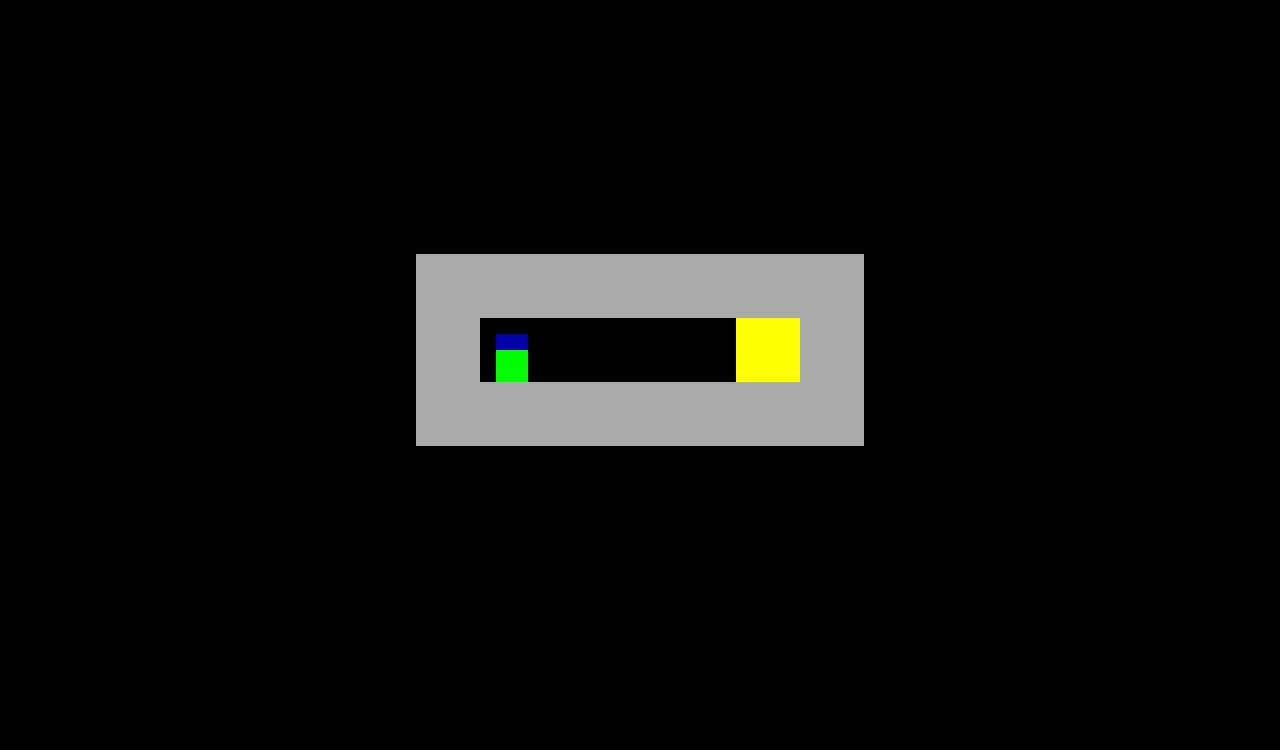
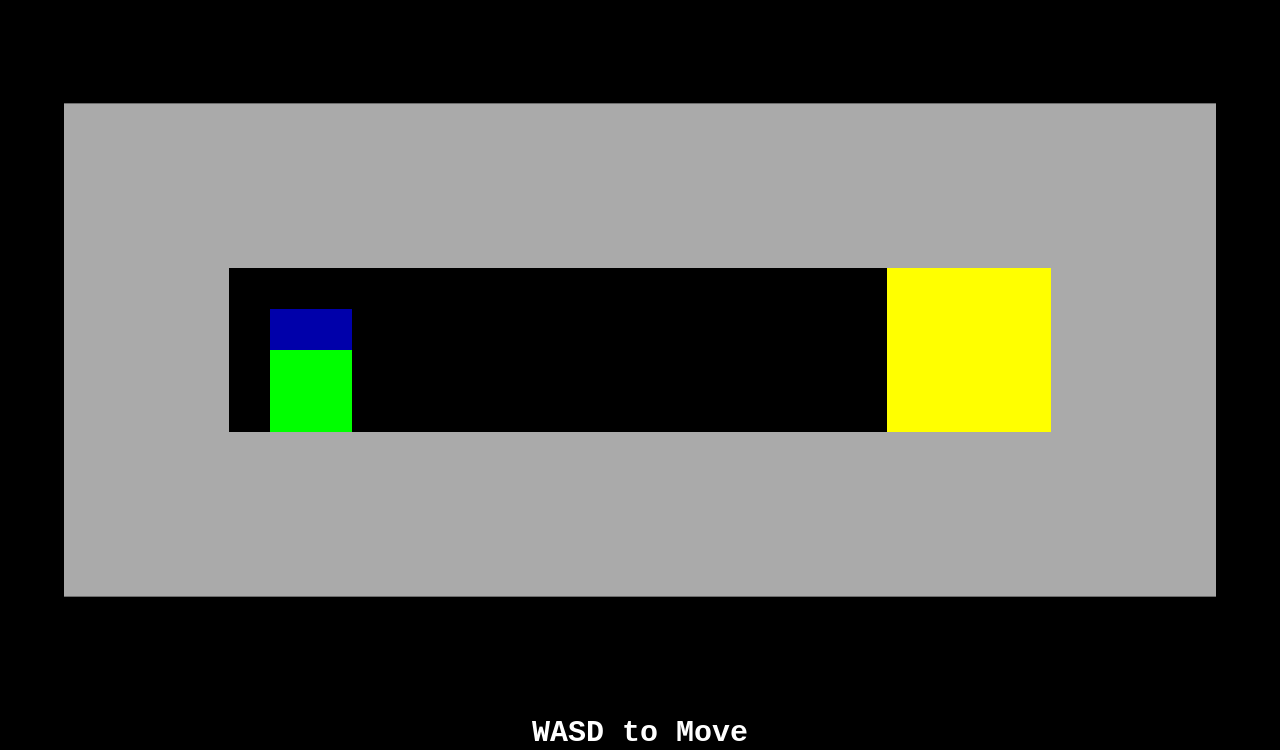
Before and after one commit to RickyOwings/simple-box-platformer, a website built with Vite: page index.html in a window 1280 px wide. Shown: the part 50-800 px from the top of the page. Built offline with nearby package versions, Linux system fonts and the light colour scheme.

Commit message:
try commit

```diff
--- a/game.js
+++ b/game.js
@@ -5,30 +5,6 @@ canvas.width = CANVAS_WIDTH;
 canvas.height = CANVAS_HEIGHT;
 const ctx = canvas.getContext("2d");
 document.body.appendChild(canvas);
-const MAP = [
-  [1, 1, 1, 1, 1, 1, 1, 1, 1, 1, 1, 1, 1, 1, 1, 1, 1, 1, 1, 1, 1, 1, 1, 1, 1, 1, 1, 1, 1, 1],
-  [1, 0, 0, 0, 3, 0, 0, 0, 3, 0, 0, 0, 3, 0, 0, 0, 0, 0, 0, 0, 0, 0, 0, 0, 1, 0, 0, 0, 1, 1],
-  [1, 0, 1, 0, 3, 0, 1, 0, 3, 0, 1, 0, 3, 0, 0, 0, 0, 0, 0, 0, 0, 0, 1, 0, 1, 0, 1, 0, 1, 1],
-  [1, 0, 1, 0, 3, 0, 1, 0, 3, 0, 1, 0, 3, 0, 1, 0, 0, 1, 0, 0, 0, 0, 3, 0, 1, 0, 1, 0, 1, 1],
-  [1, 0, 1, 0, 3, 0, 1, 0, 3, 0, 1, 0, 3, 0, 1, 0, 0, 0, 0, 0, 0, 0, 3, 0, 1, 0, 1, 0, 1, 1],
-  [1, 0, 1, 0, 3, 0, 1, 0, 3, 0, 1, 0, 3, 0, 1, 0, 0, 0, 0, 0, 1, 0, 3, 0, 1, 0, 1, 0, 1, 1],
-  [3, 0, 3, 0, 3, 0, 1, 0, 3, 0, 1, 0, 3, 0, 1, 0, 0, 0, 0, 0, 0, 0, 3, 0, 1, 0, 1, 0, 1, 1],
-  [3, 0, 3, 0, 3, 0, 1, 0, 3, 0, 1, 0, 3, 0, 1, 0, 0, 0, 0, 0, 0, 0, 3, 0, 1, 0, 1, 0, 1, 1],
-  [3, 4, 3, 0, 0, 0, 1, 0, 0, 0, 1, 0, 0, 0, 1, 0, 0, 0, 0, 0, 0, 0, 3, 0, 0, 0, 1, 2, 1, 1],
-  [1, 1, 1, 1, 1, 1, 1, 1, 1, 1, 1, 1, 1, 1, 1, 3, 3, 3, 3, 3, 3, 3, 1, 1, 1, 1, 1, 1, 1, 1]
-];
-const MAP_01 = [
-  [1, 1, 1, 1, 1, 1, 1, 1, 1, 1, 1, 1, 1, 1, 1, 1, 1, 1, 1, 1, 1, 1, 1, 1, 1, 1, 1, 1, 1, 1],
-  [1, 4, 0, 0, 0, 0, 0, 0, 0, 0, 0, 0, 0, 0, 0, 0, 0, 0, 0, 0, 0, 0, 0, 0, 0, 0, 0, 0, 2, 1],
-  [1, 1, 1, 1, 1, 0, 0, 0, 0, 0, 0, 0, 0, 0, 0, 0, 0, 0, 0, 0, 0, 0, 0, 0, 0, 0, 1, 1, 1, 1],
-  [1, 1, 1, 1, 1, 0, 0, 0, 0, 0, 0, 0, 0, 0, 0, 0, 0, 0, 0, 0, 0, 0, 0, 0, 0, 0, 0, 0, 0, 1],
-  [1, 1, 1, 1, 1, 0, 0, 0, 0, 0, 0, 0, 0, 0, 0, 0, 0, 0, 0, 0, 0, 0, 0, 0, 0, 0, 0, 0, 0, 1],
-  [1, 1, 1, 1, 1, 0, 0, 0, 1, 0, 1, 0, 0, 1, 0, 0, 1, 0, 0, 0, 1, 0, 0, 0, 1, 0, 0, 0, 0, 1],
-  [1, 1, 1, 1, 1, 0, 0, 0, 0, 0, 0, 0, 0, 0, 0, 0, 0, 0, 0, 0, 0, 0, 0, 0, 0, 0, 0, 0, 0, 1],
-  [1, 1, 1, 1, 1, 0, 0, 0, 0, 0, 0, 0, 0, 0, 0, 0, 0, 0, 0, 0, 0, 0, 0, 0, 0, 0, 0, 0, 0, 1],
-  [1, 1, 1, 1, 1, 0, 0, 0, 0, 0, 0, 0, 0, 0, 0, 0, 0, 0, 0, 0, 0, 0, 0, 0, 0, 0, 0, 0, 0, 1],
-  [1, 1, 1, 1, 1, 3, 3, 3, 3, 3, 3, 3, 3, 3, 3, 3, 3, 3, 3, 3, 3, 3, 3, 3, 3, 3, 3, 3, 3, 1]
-];
 const LEVEL_01 = [
   [1, 1, 1, 1, 1, 1, 1],
   [1, 4, 0, 0, 0, 2, 1],
@@ -106,13 +82,85 @@ const LEVEL_08 = [
   [3, 4, 3, 0, 0, 0, 1, 0, 0, 0, 1, 0, 0, 0, 1, 0, 0, 0, 0, 0, 0, 0, 3, 0, 0, 0, 1, 2, 1, 1],
   [1, 1, 1, 1, 1, 1, 1, 1, 1, 1, 1, 1, 1, 1, 1, 3, 3, 3, 3, 3, 3, 3, 1, 1, 1, 1, 1, 1, 1, 1]
 ];
-const MAPS = [LEVEL_01, LEVEL_02, LEVEL_03, LEVEL_04, LEVEL_05, LEVEL_06, LEVEL_07, LEVEL_08];
+const LEVEL_09 = [
+  [0, 0, 0, 0, 0, 0, 0, 0, 0, 1, 1, 1, 1, 1, 1, 1],
+  [0, 0, 0, 0, 0, 0, 0, 0, 0, 1, 2, 0, 0, 0, 0, 3],
+  [0, 0, 0, 0, 0, 0, 0, 0, 0, 1, 1, 1, 1, 0, 0, 3],
+  [0, 0, 0, 0, 0, 0, 0, 0, 0, 0, 0, 0, 1, 0, 0, 3],
+  [0, 0, 0, 0, 0, 0, 0, 0, 0, 0, 0, 0, 1, 0, 0, 1],
+  [0, 0, 0, 0, 0, 0, 0, 0, 0, 0, 0, 0, 3, 0, 0, 1],
+  [0, 0, 0, 0, 0, 0, 0, 0, 0, 0, 0, 0, 3, 0, 0, 1],
+  [0, 0, 0, 0, 0, 0, 0, 0, 0, 0, 0, 0, 1, 0, 0, 1],
+  [0, 0, 0, 0, 0, 0, 0, 0, 0, 0, 0, 0, 1, 0, 0, 3],
+  [0, 0, 0, 0, 0, 0, 0, 0, 0, 0, 0, 0, 1, 0, 0, 3],
+  [0, 0, 0, 0, 0, 0, 0, 0, 0, 0, 0, 0, 1, 0, 0, 1],
+  [0, 0, 0, 0, 0, 0, 0, 0, 0, 0, 0, 0, 3, 0, 0, 1],
+  [0, 0, 0, 0, 0, 0, 0, 0, 0, 0, 0, 0, 3, 0, 0, 1],
+  [0, 0, 0, 0, 0, 0, 0, 0, 0, 0, 0, 0, 1, 0, 0, 1],
+  [0, 0, 0, 0, 0, 0, 0, 0, 0, 0, 0, 0, 1, 0, 0, 3],
+  [1, 1, 1, 1, 1, 1, 1, 1, 1, 1, 1, 1, 1, 0, 0, 3],
+  [1, 4, 0, 0, 0, 0, 0, 0, 0, 0, 0, 0, 0, 0, 0, 3],
+  [1, 1, 1, 1, 1, 1, 1, 1, 1, 1, 1, 1, 1, 1, 1, 1]
+];
+const LEVEL_10 = [
+  [1, 1, 1, 1, 1, 1, 1, 1],
+  [1, 4, 0, 0, 0, 0, 0, 1],
+  [1, 1, 1, 1, 1, 1, 0, 1],
+  [0, 0, 0, 0, 0, 1, 0, 1],
+  [0, 0, 0, 0, 0, 1, 0, 1],
+  [0, 0, 0, 0, 0, 1, 0, 1],
+  [0, 0, 0, 0, 0, 1, 0, 1],
+  [0, 0, 0, 0, 0, 1, 0, 1],
+  [0, 0, 0, 0, 0, 1, 3, 1],
+  [0, 0, 0, 0, 0, 1, 2, 1]
+];
+const LEVEL_11 = [
+  [3, 3, 3, 3, 3, 3, 3, 3, 3, 3, 3, 3, 3, 3, 3, 3, 3, 3, 3, 3, 3, 3, 3, 3, 3, 3, 3],
+  [3, 0, 0, 0, 0, 0, 0, 0, 0, 0, 0, 0, 0, 0, 0, 0, 0, 0, 0, 0, 0, 0, 0, 0, 0, 0, 3],
+  [3, 0, 0, 0, 0, 0, 0, 0, 0, 0, 0, 0, 0, 0, 0, 0, 0, 0, 0, 0, 0, 0, 0, 0, 0, 0, 3],
+  [3, 0, 0, 0, 0, 0, 0, 0, 0, 0, 0, 0, 0, 0, 0, 0, 0, 0, 0, 0, 0, 0, 0, 0, 0, 0, 3],
+  [1, 1, 1, 0, 0, 0, 0, 0, 0, 0, 0, 0, 0, 0, 0, 0, 0, 0, 0, 0, 0, 0, 0, 0, 1, 1, 1],
+  [1, 4, 0, 0, 0, 0, 0, 0, 0, 0, 0, 0, 0, 0, 0, 0, 0, 0, 0, 0, 0, 0, 0, 0, 0, 2, 1],
+  [1, 1, 1, 0, 0, 0, 0, 0, 0, 0, 0, 0, 0, 1, 0, 0, 0, 0, 0, 0, 0, 0, 0, 0, 1, 1, 1],
+  [3, 0, 0, 0, 0, 0, 0, 0, 0, 0, 0, 0, 0, 0, 0, 0, 0, 0, 0, 0, 0, 0, 0, 0, 0, 0, 3],
+  [3, 0, 0, 0, 0, 0, 0, 0, 0, 0, 0, 0, 0, 0, 0, 0, 0, 0, 0, 0, 0, 0, 0, 0, 0, 0, 3],
+  [3, 0, 0, 0, 0, 0, 0, 0, 0, 0, 0, 0, 0, 0, 0, 0, 0, 0, 0, 0, 0, 0, 0, 0, 0, 0, 3],
+  [3, 0, 0, 0, 0, 0, 0, 0, 0, 0, 0, 3, 0, 0, 0, 3, 0, 0, 0, 0, 0, 0, 0, 0, 0, 0, 3],
+  [3, 0, 0, 0, 0, 0, 0, 0, 0, 0, 0, 3, 0, 0, 0, 3, 0, 0, 0, 0, 0, 0, 0, 0, 0, 0, 3],
+  [3, 0, 0, 0, 0, 0, 0, 0, 0, 0, 0, 3, 0, 0, 0, 3, 0, 0, 0, 0, 0, 0, 0, 0, 0, 0, 3],
+  [3, 0, 0, 0, 0, 0, 0, 0, 3, 0, 0, 0, 0, 0, 0, 0, 0, 0, 3, 0, 0, 0, 0, 0, 0, 0, 3],
+  [3, 0, 0, 0, 0, 0, 0, 0, 0, 3, 0, 0, 0, 0, 0, 0, 0, 3, 0, 0, 0, 0, 0, 0, 0, 0, 3],
+  [3, 0, 0, 0, 0, 0, 0, 0, 0, 0, 3, 3, 3, 3, 3, 3, 3, 0, 0, 0, 0, 0, 0, 0, 0, 0, 3],
+  [3, 0, 0, 0, 0, 0, 0, 0, 0, 0, 0, 0, 0, 0, 0, 0, 0, 0, 0, 0, 0, 0, 0, 0, 0, 0, 3],
+  [3, 3, 3, 3, 3, 3, 3, 3, 3, 3, 3, 3, 3, 3, 3, 3, 3, 3, 3, 3, 3, 3, 3, 3, 3, 3, 3]
+];
+const MAPS = [
+  LEVEL_01,
+  LEVEL_02,
+  LEVEL_03,
+  LEVEL_04,
+  LEVEL_05,
+  LEVEL_06,
+  LEVEL_07,
+  LEVEL_08,
+  LEVEL_09,
+  LEVEL_10,
+  LEVEL_11
+];
 let mapIndex = 0;
 function generateMap(map) {
   let height = map.length * 16;
   let width = map[0].length * 16;
   canvas.width = width;
   canvas.height = height;
+  let wScale = window.innerWidth / canvas.width;
+  let hScale = window.innerHeight / canvas.height;
+  let scale = wScale < hScale ? wScale : hScale;
+  canvas.style.scale = `${scale * 0.9}`;
+  const label = document.getElementById("level");
+  if (label) {
+    label.innerHTML = `LEVEL_${mapIndex}`;
+  }
   for (let y = 0; y < map.length; y++) {
     for (let x = 0; x < map[y].length; x++) {
       switch (map[y][x]) {
--- a/index.html
+++ b/index.html
@@ -3,9 +3,10 @@
     <link rel="stylesheet" href="styles.css" media="all">
 </head>
 <body>
-    <div id="controls">
-        SOME PLATFORMER GAME <br>
-        WASD to move | Scroll Out to see more
+    <div id="title">
+        SOME PLATFORMER GAME
     </div>
+    <div id="level"></div>
+    <div id="controls">WASD to Move</div>
     <script type="module" src="game.js"></script>
 </body>
--- a/styles.css
+++ b/styles.css
@@ -1,5 +1,8 @@
 html,
 body {
+    font-family: 'Courier New';
+    font-weight: bold;
+    font-size: 30px;
     background-color: #000000;
     color: #ffffff;
     margin: 0;
@@ -11,15 +14,33 @@ body {
     height: 100dvh;
 }
 
-#controls {
+#title {
+    z-index: 255;
     text-align: center;
     position: absolute;
     top: 0;
-    font-size: 20px;
+    color: white;
+}
+
+#controls {
+    z-index: 255;
+    text-align: center;
+    position: absolute;
+    bottom: 0;
+    color: white;
+}
+
+#level {
+    z-index: 255;
+    text-align: center;
+    position: absolute;
+    top: 0;
+    left: 0;
     color: white;
 }
 
 canvas {
     image-rendering: pixelated;
-    scale: 4;
+    aspect-ratio: initial;
+    transition: scale 0.2s;
 }
```
